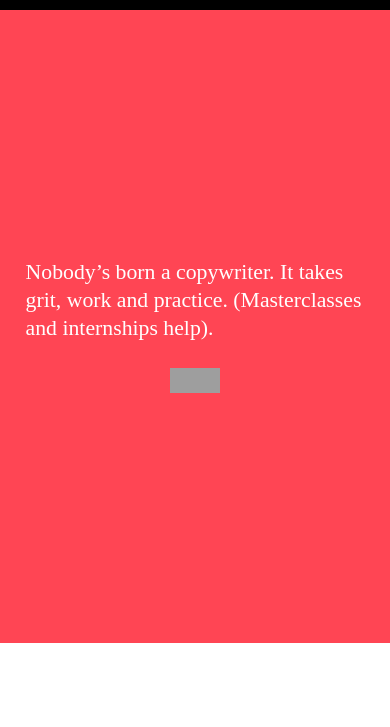
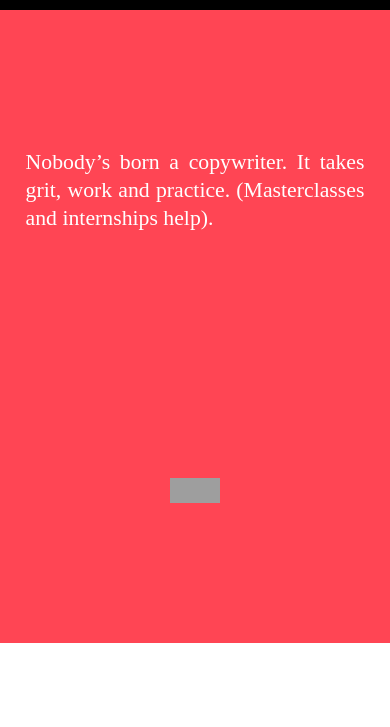
Before and after one commit to AnkitArul007/the-voice-company, a Gatsby site: page / in a window 390 px wide. Shown: the part 117-844 px from the top of the page. Built offline with nearby package versions, Linux system fonts and the light colour scheme; Gatsby itself is replaced by a stand-in of ours; grey boxes are pictures that could not be loaded.

Commit message:
mobile responsive changes

```diff
--- a/src/styles/global.scss
+++ b/src/styles/global.scss
@@ -207,6 +207,7 @@ section {
   place-items: center;
   min-height: 75vh;
   p {
+    text-align: justify;
     color: $white_text_color;
   }
 }
@@ -262,7 +263,8 @@ section {
 .index-section-1-container {
   display: flex;
   flex-direction: column;
-  gap: 10rem;
+  height: 100%;
+  justify-content: space-around;
   > div:last-child {
     display: block;
     text-align: center;
@@ -324,6 +326,7 @@ section {
   }
   p {
     color: $white_text_color;
+    text-align: justify;
   }
   span {
     font-size: 15rem;
```
